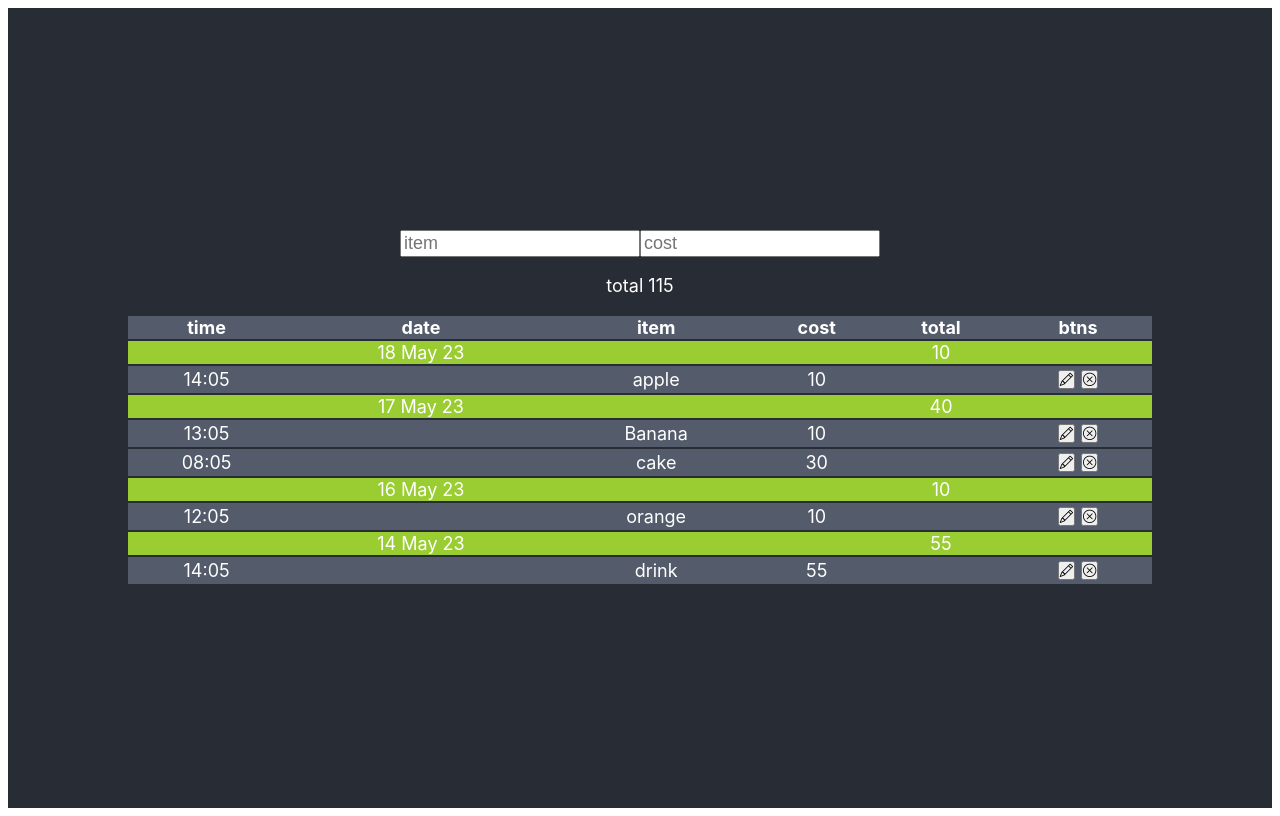
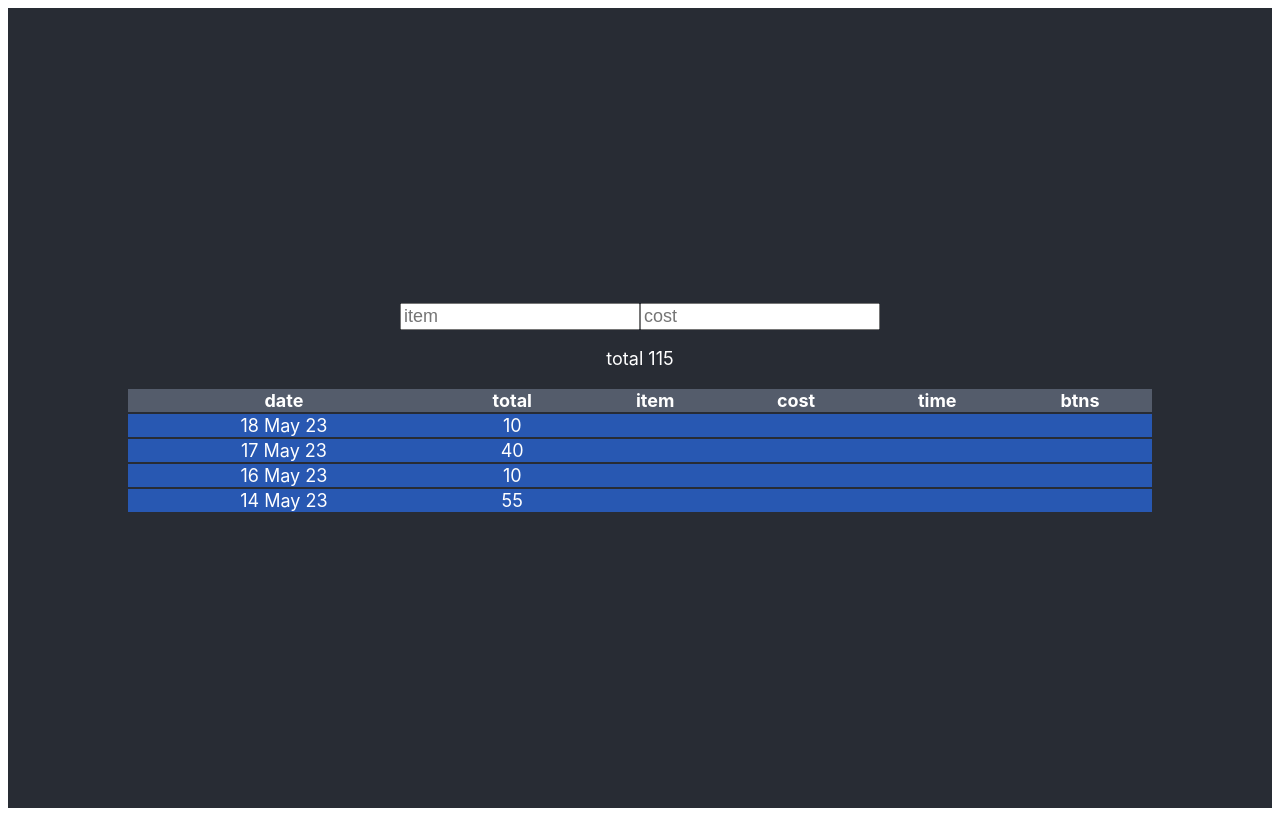
Before and after one commit to Dechol/budgetapp, a React (Create React App) app: page / in a window 1280 px wide. Built offline with nearby package versions, Linux system fonts and the light colour scheme.

Commit message:
auto display todays items

```diff
--- a/src/App.js
+++ b/src/App.js
@@ -1,15 +1,16 @@
 import './styles/App.css';
 import { useState } from 'react';
 import { format } from 'date-fns';
-import ItemRow from './components/ItemRow';
 import TotalSpend from './components/TotalSpend';
 import MainInput from './components/MainInput';
 import myList from './fakelist';
-import EditTableRow from './components/EditTableRow';
+import SetDates from './components/SetDates';
 
 function App() {
   const [items,setItems] = useState(myList)
   const [updateState,setUpdateState] = useState(-1)
+
+
   function handleSubmit(e){
     e.preventDefault();
     const formdata = new FormData(e.target)
@@ -72,65 +73,6 @@ function App() {
   )
 }
 
-function SetDates({items,handleEdit,handleDelete,updateState,
-                  setItems,handleSave,handleHighlight}){
-  let dates = items.map(item => item.date)
-  let setDates = new Set(dates)
-  let datesArray = Array.from(setDates).sort().reverse()
-  let daysObjectArray = datesArray.map(d => {
-    let day = {
-      date: d,
-      spend: Number(0),
-      displayItems: true,
-      items: []
-    }
-    for (let i = 0; i < items.length; i++) {
-      if(day.date === items[i].date){
-        day.spend += Number(items[i].cost)
-        day.items.push(items[i])
-      }}
-    return (
-      <>
-        <tr className='highlight' key={day.date}>
-          <td></td>
-          <td>{day.date}</td>
-          <td></td>
-          <td></td>
-          <td>{day.spend}</td>
-          <td></td>
-        </tr>
-        {day.displayItems && day.items.map(item =>
-            updateState === item.timestamp?
-            <EditTableRow
-              item={item}
-              items={items}
-              setItems={setItems}
-              handleSave={handleSave}
-              /> :
-            <ItemRow
-              item={item}
-              handleEdit={handleEdit}
-              handleDelete={handleDelete}
-              handleHighlight={handleHighlight}/>
-          )
-        }
-      </>
-    )}
-  )
 
-  return(
-    <table>
-      <tr>
-        <th>time</th>
-        <th>date</th>
-        <th>item</th>
-        <th>cost</th>
-        <th>total</th>
-        <th>btns</th>
-      </tr>
-      {daysObjectArray}
-    </table>
-  )
-}
 
 export default App;
--- a/src/components/EditTableRow.js
+++ b/src/components/EditTableRow.js
@@ -29,9 +29,10 @@ export default function EditTableRow({item, items, setItems, handleSave}){
       return(
         <tr key={item.timestamp}>
           <td><input value={item.date} onChange={handleDate} name='date' /></td>
-          <td><input value={item.time} onChange={handleTime} name='time'/></td>
+          <td></td>
           <td><input value={item.item} onChange={handleItem} name='item'/></td>
           <td><input value={item.cost} onChange={handleCost} name='cost'/></td>
+          <td><input value={item.time} onChange={handleTime} name='time'/></td>
           <td>
             <button type='button' onClick={handleSave}><i class="bi bi-plus-circle"></i></button>
           </td>
--- a/src/components/ItemRow.js
+++ b/src/components/ItemRow.js
@@ -6,11 +6,11 @@ export default function ItemRow({item,handleEdit,handleDelete,handleHighlight}){
           key={item.timestamp}
           // onClick={()=>handleHighlight(item.timestamp)}
         >
-          <td>{item.time}</td>
+          <td></td>
           <td></td>
           <td>{item.item}</td>
           <td>{item.cost}</td>
-          <td></td>
+          <td>{item.time}</td>
           <td>
             <button onClick={()=>handleEdit(item.timestamp)}><i class="bi bi-pencil"></i></button>
             <button onClick={() =>handleDelete(item.timestamp)}><i class="bi bi-x-circle"></i></button>
--- /dev/null
+++ b/src/components/SetDates.js
@@ -0,0 +1,74 @@
+import ItemRow from './ItemRow';
+import EditTableRow from './EditTableRow';
+import { format } from 'date-fns';
+
+export default function SetDates({items,handleEdit,handleDelete,updateState,
+    setItems,handleSave,handleHighlight}){
+
+    function DISPLAYITEMS(x){
+        let timestamp = Date.now()
+        let date = format(timestamp, 'd MMM yy')
+        if(date === x){
+            return true
+        } else {
+            return false
+        }
+    }
+let dates = items.map(item => item.date)
+let setDates = new Set(dates)
+let datesArray = Array.from(setDates).sort().reverse()
+let daysObjectArray = datesArray.map(d => {
+let day = {
+date: d,
+spend: Number(0),
+displayItems: DISPLAYITEMS(d),
+items: []
+}
+for (let i = 0; i < items.length; i++) {
+if(day.date === items[i].date){
+day.spend += Number(items[i].cost)
+day.items.push(items[i])
+}}
+return (
+<>
+<tr className='dayrow' key={day.date}>
+<td>{day.date}</td>
+<td>{day.spend}</td>
+<td></td>
+<td></td>
+<td></td>
+<td></td>
+</tr>
+{day.displayItems && day.items.map(item =>
+updateState === item.timestamp?
+<EditTableRow
+item={item}
+items={items}
+setItems={setItems}
+handleSave={handleSave}
+/> :
+<ItemRow
+item={item}
+handleEdit={handleEdit}
+handleDelete={handleDelete}
+handleHighlight={handleHighlight}/>
+)
+}
+</>
+)}
+)
+
+return(
+<table>
+<tr>
+<th>date</th>
+<th>total</th>
+<th>item</th>
+<th>cost</th>
+<th>time</th>
+<th>btns</th>
+</tr>
+{daysObjectArray}
+</table>
+)
+}
--- a/src/styles/App.css
+++ b/src/styles/App.css
@@ -16,6 +16,9 @@
 table{
   width: 80vw;
   border-spacing: 0px 2px;
+}
+.dayrow{
+  background-color: #2858b2;
 }
 
 
```
